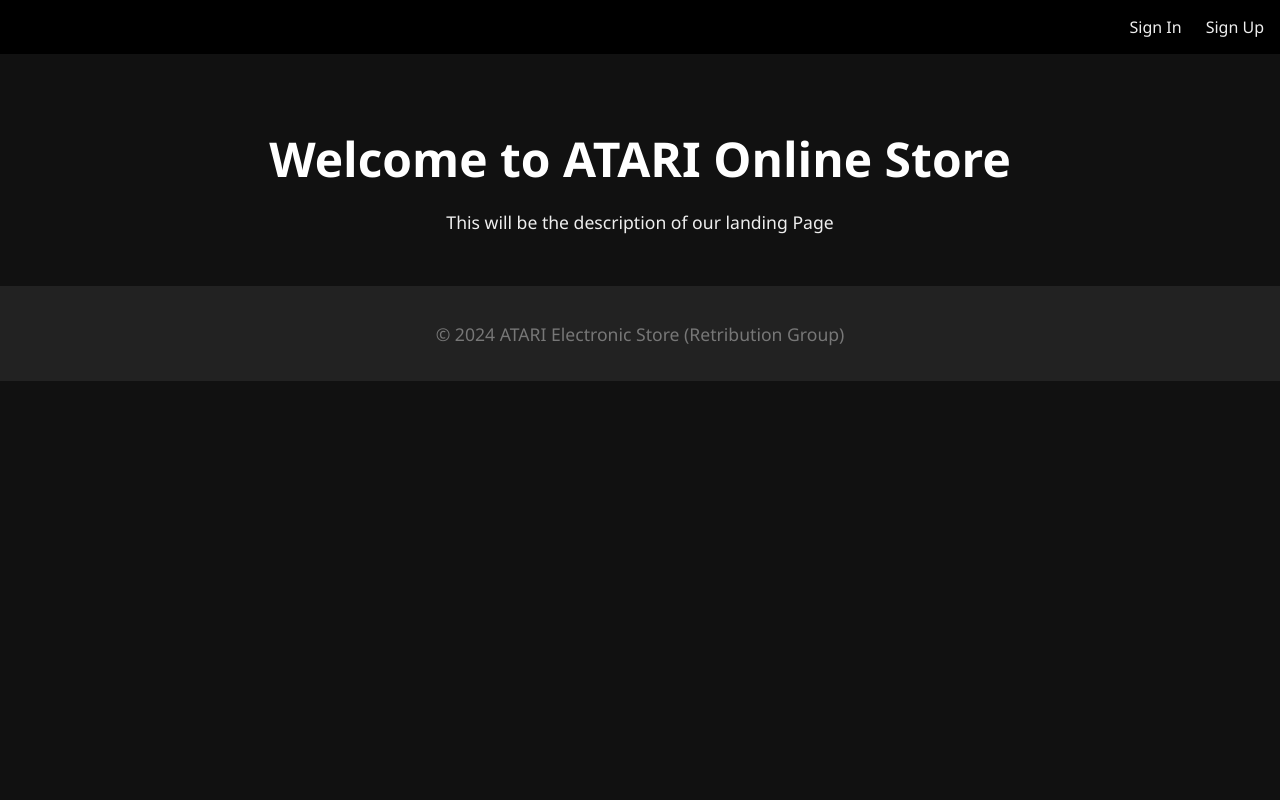
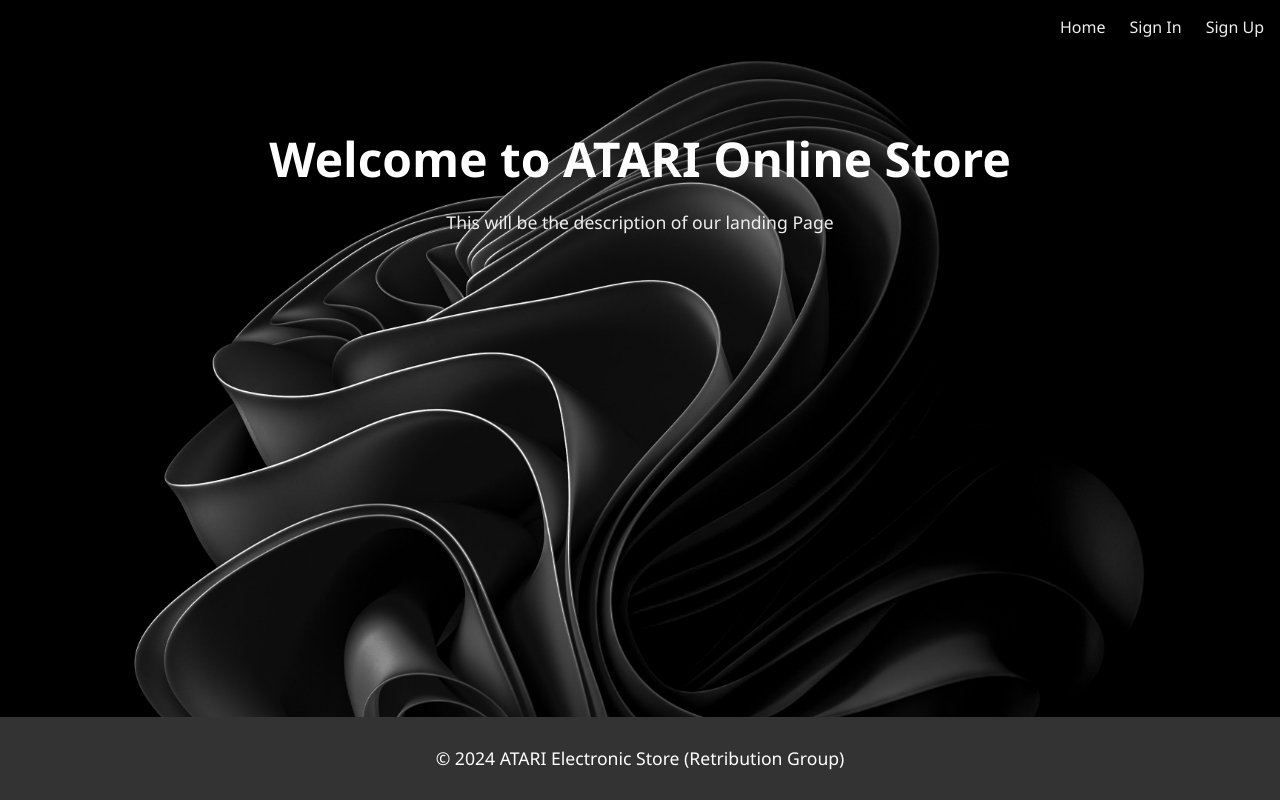
Before and after one commit to kavoldski/atari-github, a PHP site: page /html/index.html in a window 1280 px wide. Run offline with PHP 8.4, Linux system fonts and the light colour scheme.

Commit message:
removing uneccesary comments.

```diff
--- a/html/index.html
+++ b/html/index.html
@@ -9,6 +9,7 @@
     <header>
         <nav>
             <ul>
+                <li><a href="/atari-github/atari-github/html/index.html">Home</a></li>
                 <li><a href="/atari-github/atari-github/html/sign-in.html">Sign In</a></li>
                 <li><a href="/atari-github/atari-github/html/sign-up.html">Sign Up</a></li>
             </ul>
--- a/style/landing-style.css
+++ b/style/landing-style.css
@@ -1,23 +1,27 @@
-/* General Styling */
+
 body {
-    font-family: 'Segoe UI', Tahoma, Geneva, Verdana, sans-serif; /* Modern, clean font */
+    font-family: 'Segoe UI', Tahoma, Geneva, Verdana, sans-serif;
     margin: 0;
-    background-color: #111; /* Dark background */
-    color: #eee; /* Light text for contrast */
+    background-image: url(/atari-github/atari-github/img/background-01.jpg);
+    background-position: center;
+    background-repeat: no-repeat;
+    background-size: cover;
+    background-attachment: fixed;
+    color: #eee;
 }
 
-/* Header Styling */
+
 header {
-    background-color: #000; /* Pure black header */
+    background-color: #000;
     padding: 1rem;
 }
 
 nav ul {
-    list-style: none; /* Remove default bullet points */
+    list-style: none;
     margin: 0;
     padding: 0;
-    display: flex; /* Arrange links horizontally */
-    justify-content: flex-end; /* Align to the right */
+    display: flex;
+    justify-content: flex-end;
 }
 
 nav li {
@@ -27,34 +31,37 @@ nav li {
 nav a {
     color: #eee;
     text-decoration: none;
-    transition: color 0.3s ease; /* Smooth color change on hover */
+    transition: color 0.3s ease;
 }
 
 nav a:hover {
-    color: #999; /* Slightly lighter gray on hover */
+    color: #999;
 }
 
-/* Main Section Styling */
+
 main {
     padding: 2rem;
-    text-align: center; /* Center content */
+    text-align: center;
 }
 
 h1 {
     font-size: 3rem;
-    color: #fff; /* Pure white for emphasis */
+    color: #fff;
     margin-bottom: 1rem;
 }
 
 p {
-    line-height: 1.6; /* Improve readability */
+    line-height: 1.6;
     font-size: 1.1rem;
 }
 
-/* Footer Styling */
+
 footer {
-    background-color: #222; /* Slightly lighter black */
-    padding: 1rem;
+    background-color: #333;
+    color: white;
     text-align: center;
-    color: #777; /* Dimmed text */
+    padding: 10px 0;
+    position: fixed;
+    bottom: 0;
+    width: 100%;
 }
```
Also changed, not shown: img/background-01.jpg (added).
